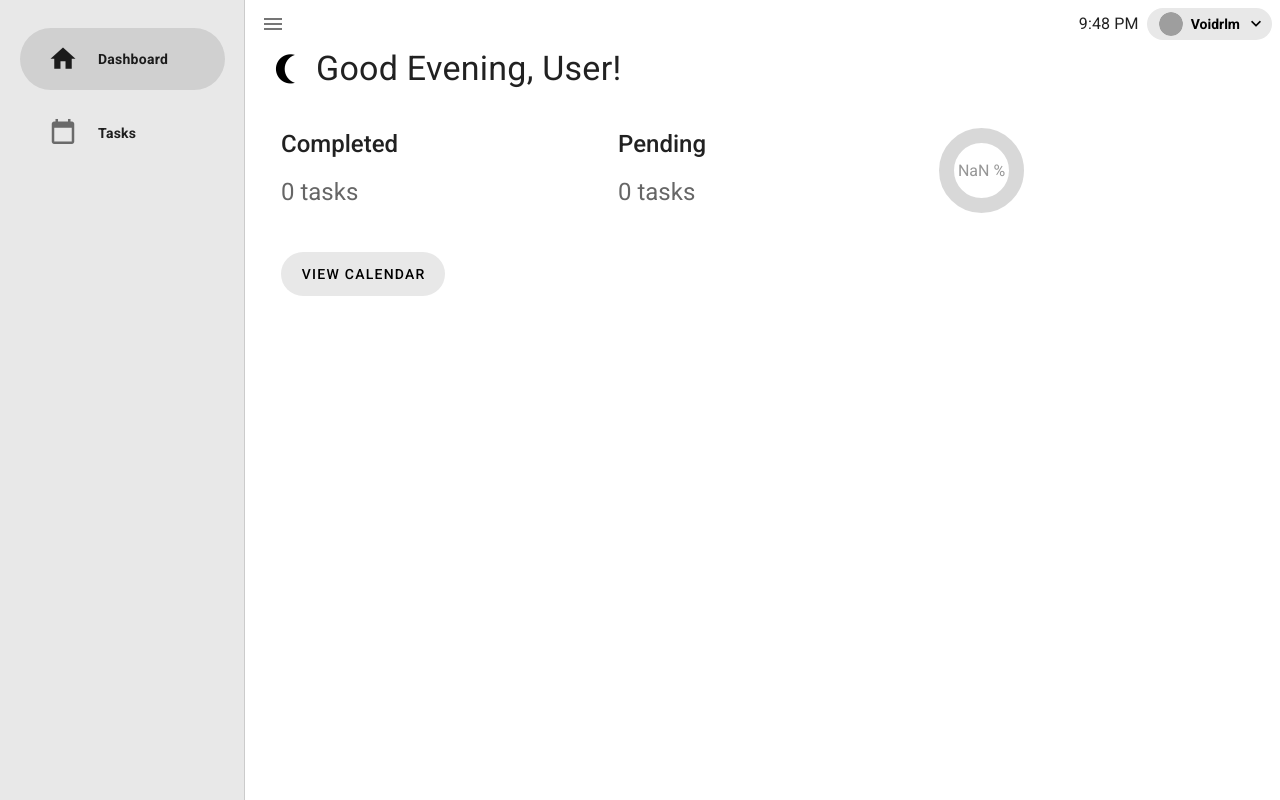
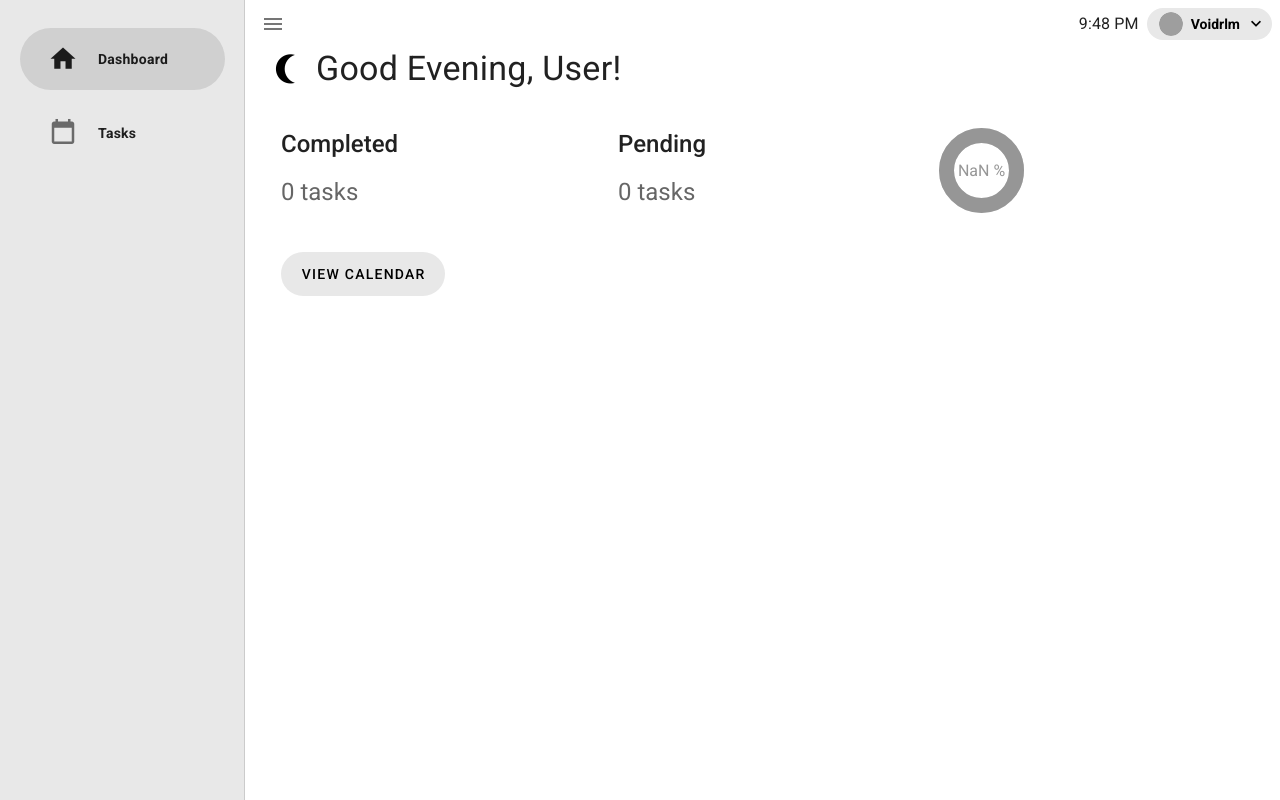
Before and after one commit to voidrlm/Reminder-VueJS, a Vue app: page /#/dashboard in a window 1280 px wide. Built offline with nearby package versions, Linux system fonts and the light colour scheme; grey boxes are pictures that could not be loaded.

Commit message:
Minor fix

```diff
--- a/src/views/dashboard.vue
+++ b/src/views/dashboard.vue
@@ -41,7 +41,7 @@
       <v-flex xs12 sm4 pa-2>
         <v-card flat color="transparent">
           <v-progress-circular
-            :value="pending"
+            :value="progress"
             size="85"
             width="15"
             :color="
```
